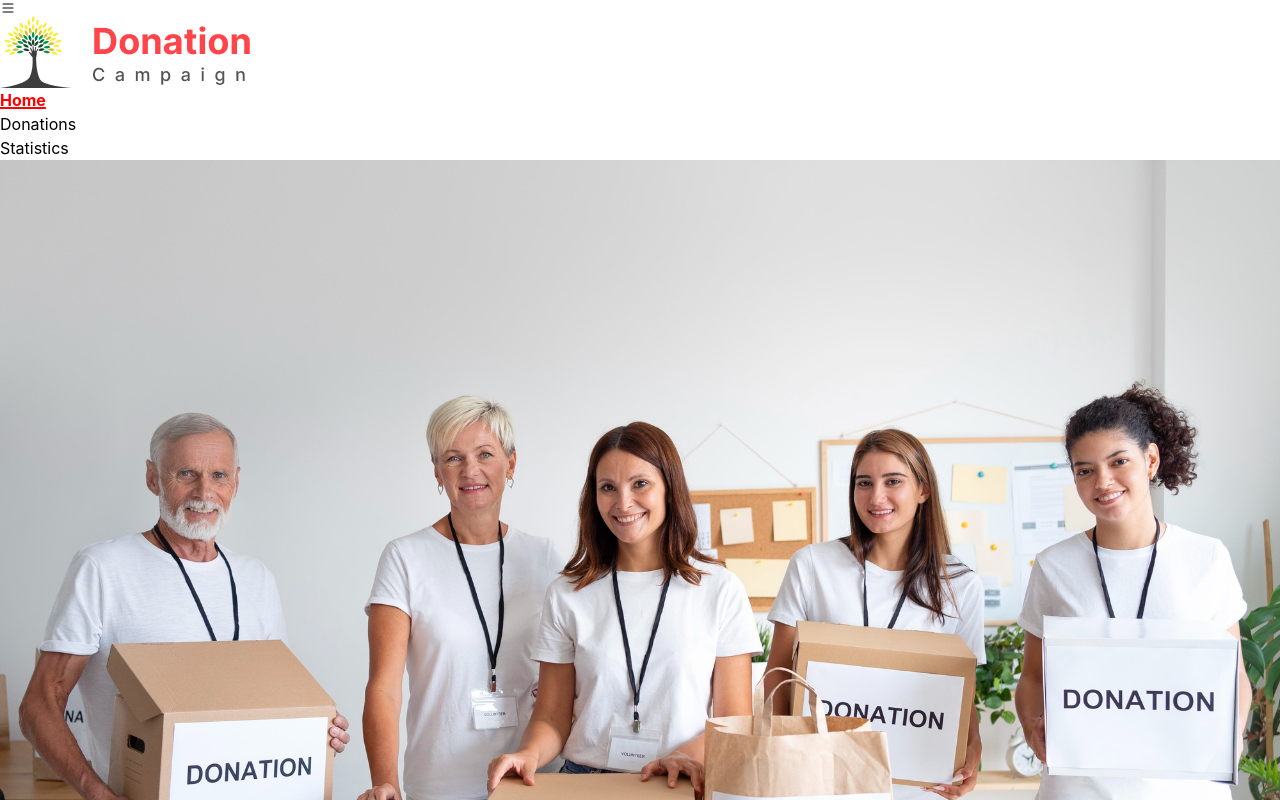
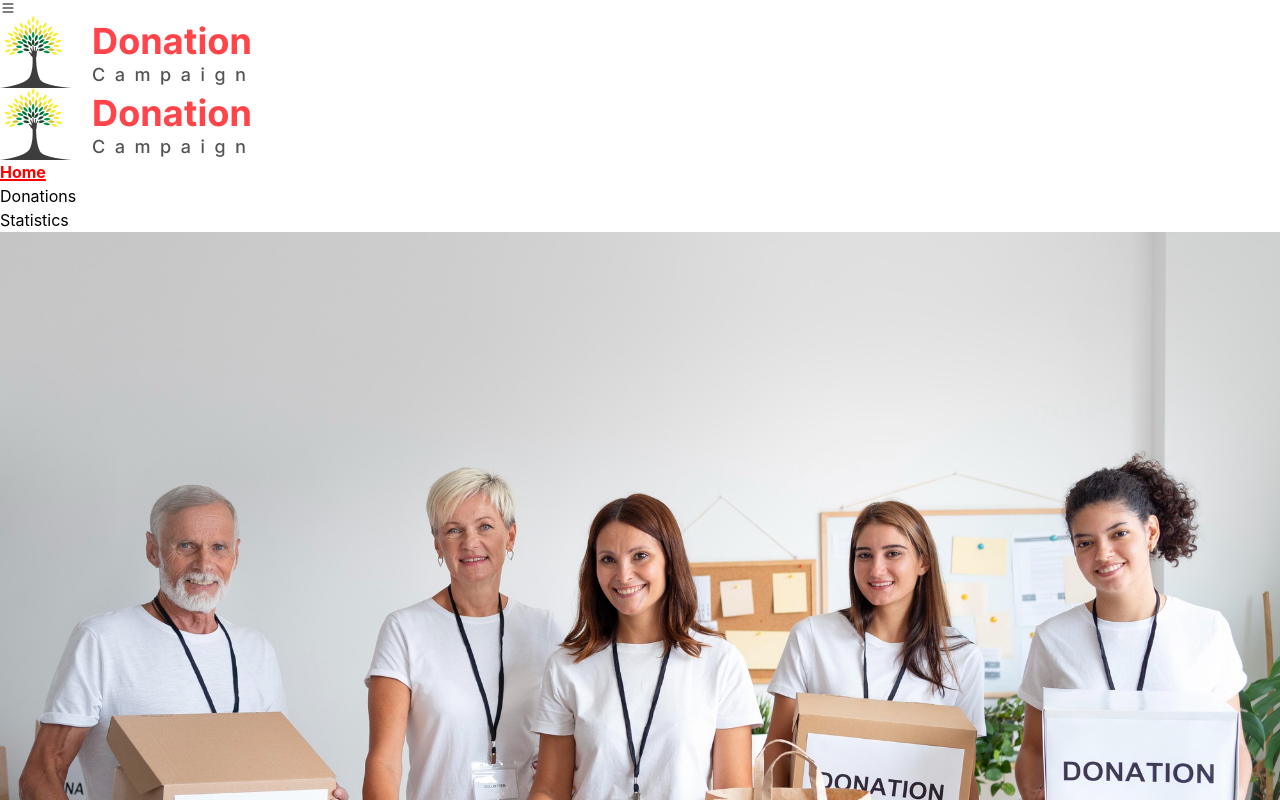
Before and after one commit to abuabdullah23/donation-campaign, a React (Vite) app: page / in a window 1280 px wide. Shown: the top 800 px of the page. Built offline with nearby package versions, Linux system fonts and the light colour scheme.

Commit message:
Navbar updated

```diff
--- a/src/components/Navbar/Navbar.jsx
+++ b/src/components/Navbar/Navbar.jsx
@@ -11,12 +11,15 @@ const Navbar = () => {
     return (
         <nav className='bg-white sticky top-0 z-10 drop-shadow-sm'>
             <Container>
-                <div onClick={() => setOpen(!open)} className='py-2 md:hidden'>
+                <div onClick={() => setOpen(!open)} className='py-2 md:hidden flex items-center gap-5'>
                     <span>{
                         open === true ?
                             <MdClose className="h-6 w-6" />
                             : <BsList className="h-6 w-6" />
                     }</span>
+                    <Link to={'/'} onClick={() => setOpen(!open)}>
+                        <img src={logo} className='h-[36px] md:h-[56px]' alt="logo" />
+                    </Link>
                 </div>
 
                 <div className={`bg-white rounded-md md:flex md:justify-between md:items-center absolute md:static duration-1000 mt-6 pl-10 pe-10 pb-3 md:mt-0 md:pt-3 w-full ${open ? 'top-4' : '-top-[384px]'}`}>
```
